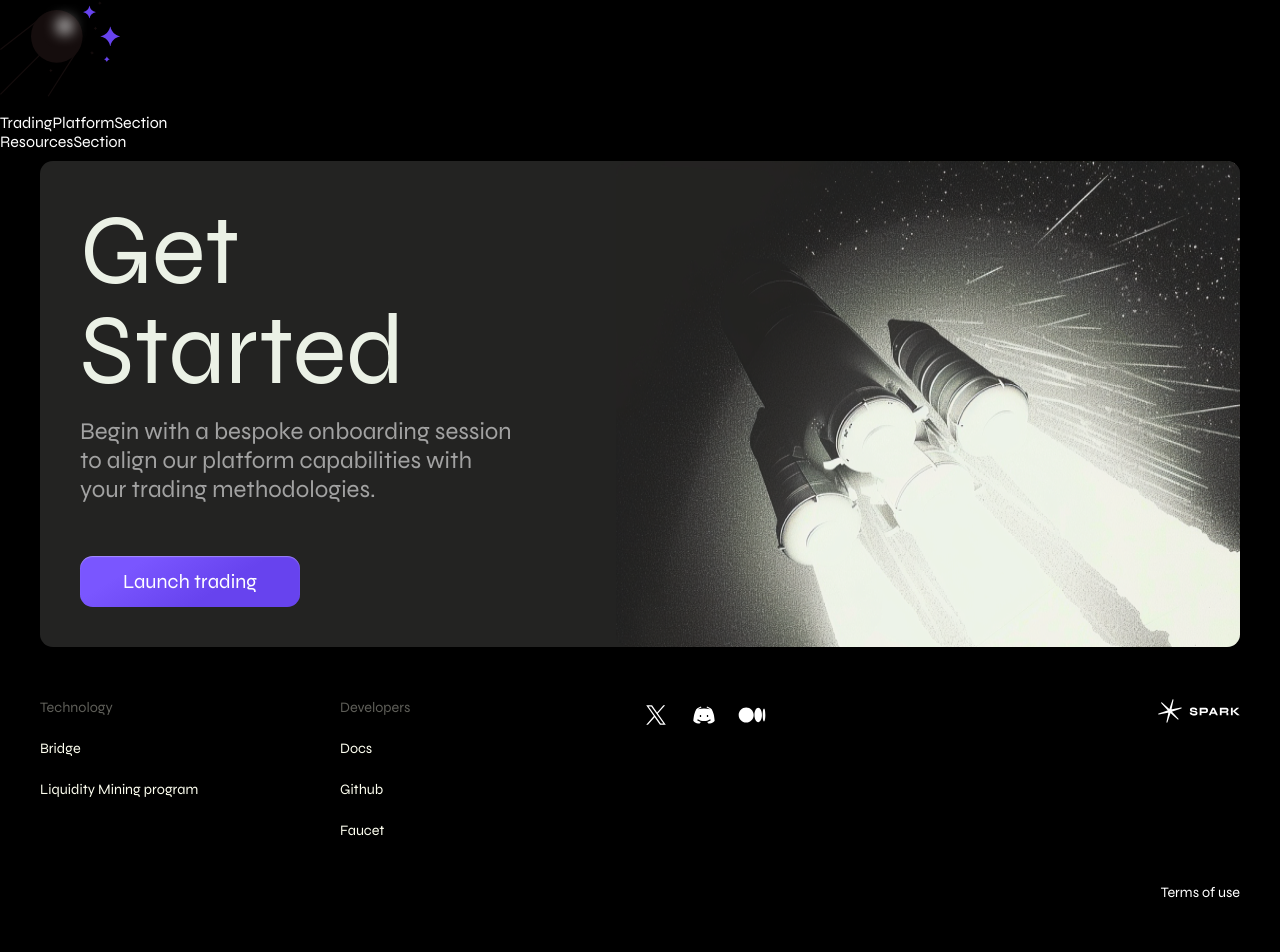
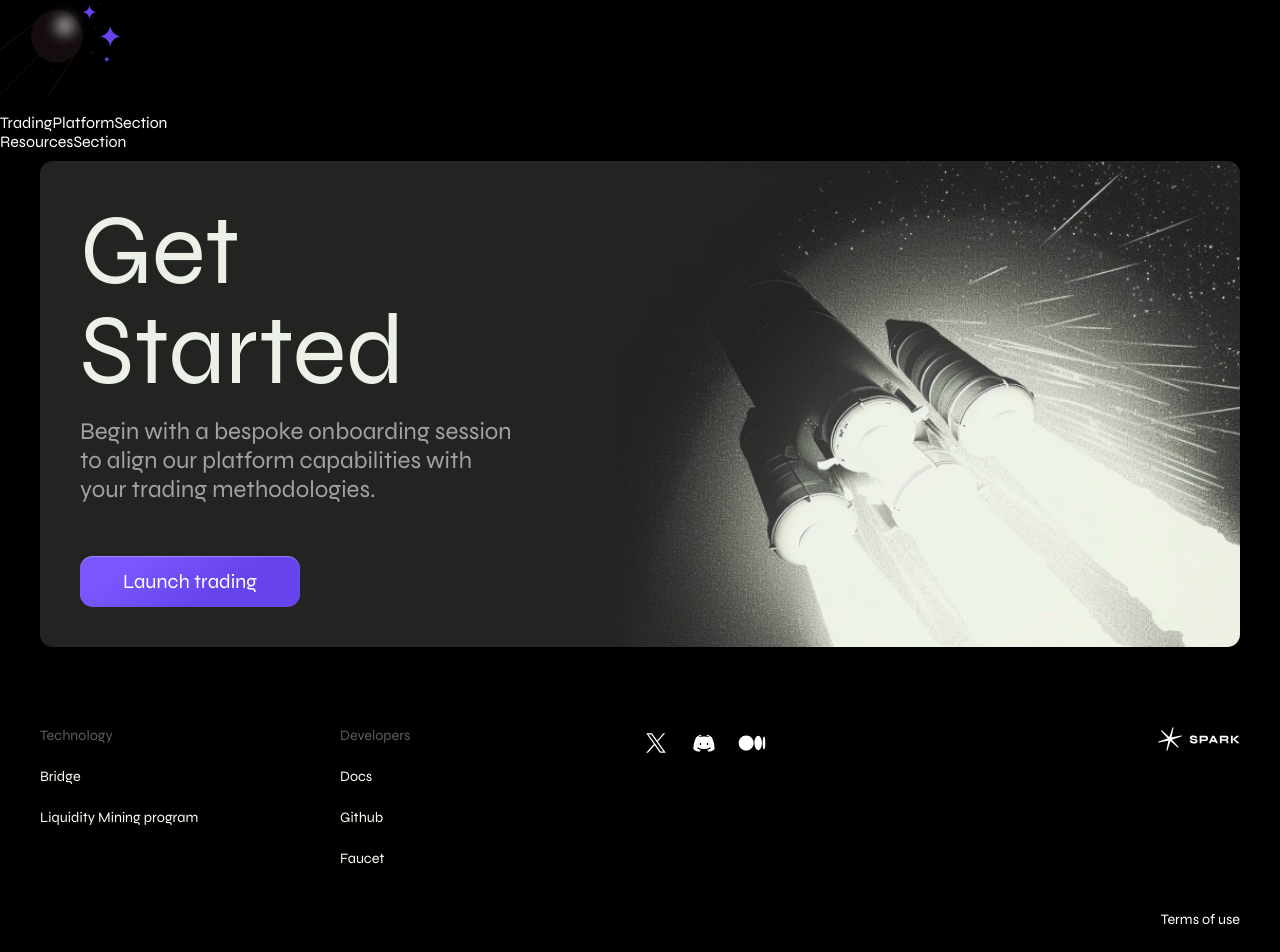
Before and after one commit to compolabs/spark-landing, a Next.js app: page / in a window 1280 px wide. Shown: the part 173-1125 px from the top of the page. Built offline with nearby package versions, Linux system fonts and the light colour scheme.

Commit message:
Add hover label for header, refactoring for footer and one section

```diff
--- a/src/core/components/LandingPage/GetStartedSection.tsx
+++ b/src/core/components/LandingPage/GetStartedSection.tsx
@@ -1,10 +1,10 @@
-import { css } from '@emotion/react';
-import Image from 'next/image';
+import { css } from "@emotion/react";
+import Image from "next/image";
 
-import SectionWrapper from '@/core/components/common/SectionWrapper';
-import theme from '@/core/styles/theme';
-import ExternalLinkButton from '@/core/components/common/ExternalLinkWrapper';
-import { externalLinks } from '@/core/constants/externalLinks';
+import SectionWrapper from "@/core/components/common/SectionWrapper";
+import theme from "@/core/styles/theme";
+import ExternalLinkButton from "@/core/components/common/ExternalLinkWrapper";
+import { externalLinks } from "@/core/constants/externalLinks";
 
 const GetStartedSection = () => {
   return (
@@ -13,7 +13,8 @@ const GetStartedSection = () => {
         <main css={cssStyles.content}>
           <h2 css={cssStyles.header}>Get Started</h2>
           <p css={cssStyles.paragraph}>
-            Begin with a bespoke onboarding session to align our platform capabilities with your trading methodologies.
+            Begin with a bespoke onboarding session to align our platform
+            capabilities with your trading methodologies.
           </p>
           <ExternalLinkButton
             href={externalLinks.tradeApp}
@@ -38,17 +39,19 @@ const GetStartedSection = () => {
 const cssStyles = {
   container: css`
     position: relative;
-    margin: ${theme.spacing.custom[10]} 0  ${theme.spacing.custom[20]};
+    margin: ${theme.spacing.custom[10]} 0 ${theme.spacing.custom[20]};
     border-radius: ${theme.borderRadius.default};
     width: 100%;
 
     ${theme.media.tablet} {
       display: flex;
       justify-content: space-between;
+      margin: ${theme.spacing.custom[10]} 0 ${theme.spacing.custom[40]};
     }
 
     ${theme.media.desktop} {
-      padding: ${theme.spacing.extra};
+      padding: calc(${theme.spacing.extra} + ${theme.spacing.small});
+      margin: ${theme.spacing.custom[10]} 0 ${theme.spacing.custom[40]};
     }
   `,
 
@@ -56,7 +59,7 @@ const cssStyles = {
     padding: ${theme.spacing.medium};
 
     ${theme.media.tabletBreakPoint} {
-      padding:  ${theme.spacing.custom[40]};
+      padding: ${theme.spacing.custom[40]};
     }
 
     ${theme.media.desktop} {
@@ -138,6 +141,7 @@ const cssStyles = {
   image: css`
     opacity: 0.4;
     border-radius: ${theme.borderRadius.default};
+    object-fit: cover;
 
     ${theme.media.tabletBreakPoint} {
       left: auto !important;
@@ -151,7 +155,7 @@ const cssStyles = {
     ${theme.media.desktop} {
       max-width: 48rem;
     }
-  `
+  `,
 };
 
-export default GetStartedSection
+export default GetStartedSection;
--- a/src/core/components/common/Footer/Footer.tsx
+++ b/src/core/components/common/Footer/Footer.tsx
@@ -51,9 +51,13 @@ const Footer = () => {
 
 const cssStyles = {
   footer: css`
-    padding: ${theme.spacing.huge} 0;
+    margin: ${theme.spacing.huge} 0;
     position: relative;
     width: 100%;
+
+    ${theme.media.tablet} {
+      margin: ${theme.spacing.custom[40]} 0;
+    }
   `,
   footerContent: css`
     display: flex;
@@ -97,7 +101,7 @@ const cssStyles = {
   `,
   termsOfUse: css`
     position: absolute;
-    bottom: 2.4rem;
+    bottom: ${theme.spacing.default};
     left: 0;
     font-size: ${theme.text.size.extraTiny};
 
--- a/src/core/components/common/Header/Header.tsx
+++ b/src/core/components/common/Header/Header.tsx
@@ -84,12 +84,32 @@ const cssStyles = {
   `,
   nav: css`
     & > button {
+      transform: translateY(4px);
       margin-right: calc(${theme.spacing.large} + ${theme.spacing.small});
       font-size: ${theme.text.size.tiny};
 
       &:last-child {
         margin-right: 0;
       }
+    }
+
+    &> button: after  {
+      content: "";
+      background: ${theme.colors.green[50]};
+      display: block;
+      width: ${theme.spacing.custom[10]};
+      height: ${theme.spacing.custom[10]};
+      white-space: nowrap;
+      transition: opacity 0.2s ease-out;
+      opacity: 0;
+      margin: 0 auto;
+      transform: translateY(${theme.spacing.default});
+      border-radius: ${theme.borderRadius.default};
+      box-shadow: 0px 0px 8px ${theme.colors.green[50]};
+    }
+
+    &> button: hover: after  {
+      opacity: 1;
     }
   `,
   mobileNav: css`
--- a/src/core/styles/theme.ts
+++ b/src/core/styles/theme.ts
@@ -63,6 +63,7 @@ const landingTheme = {
     green: {
       100: "#149667",
       75: "#55BB94",
+      50: "#00E388",
     },
     pink: "#E395FF",
   },
```
